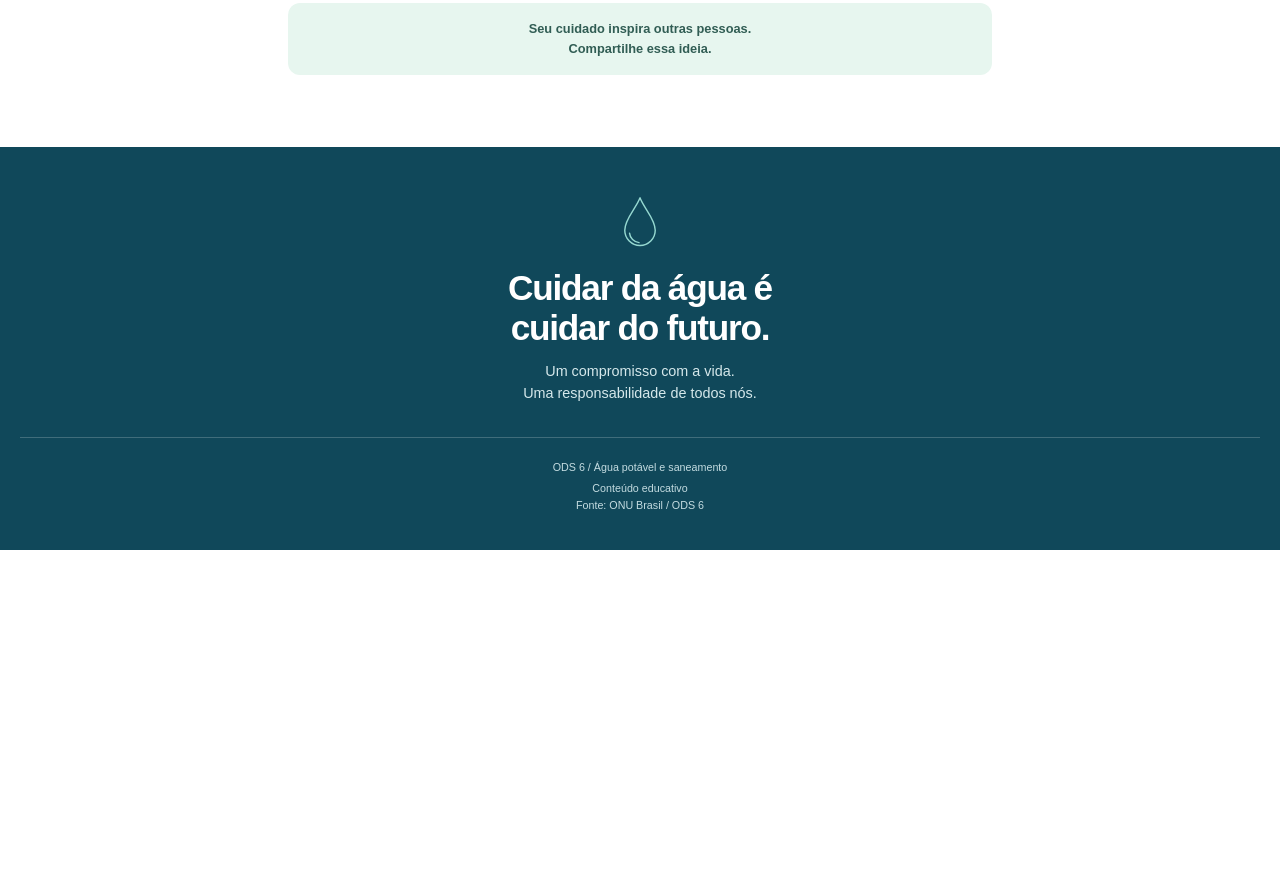
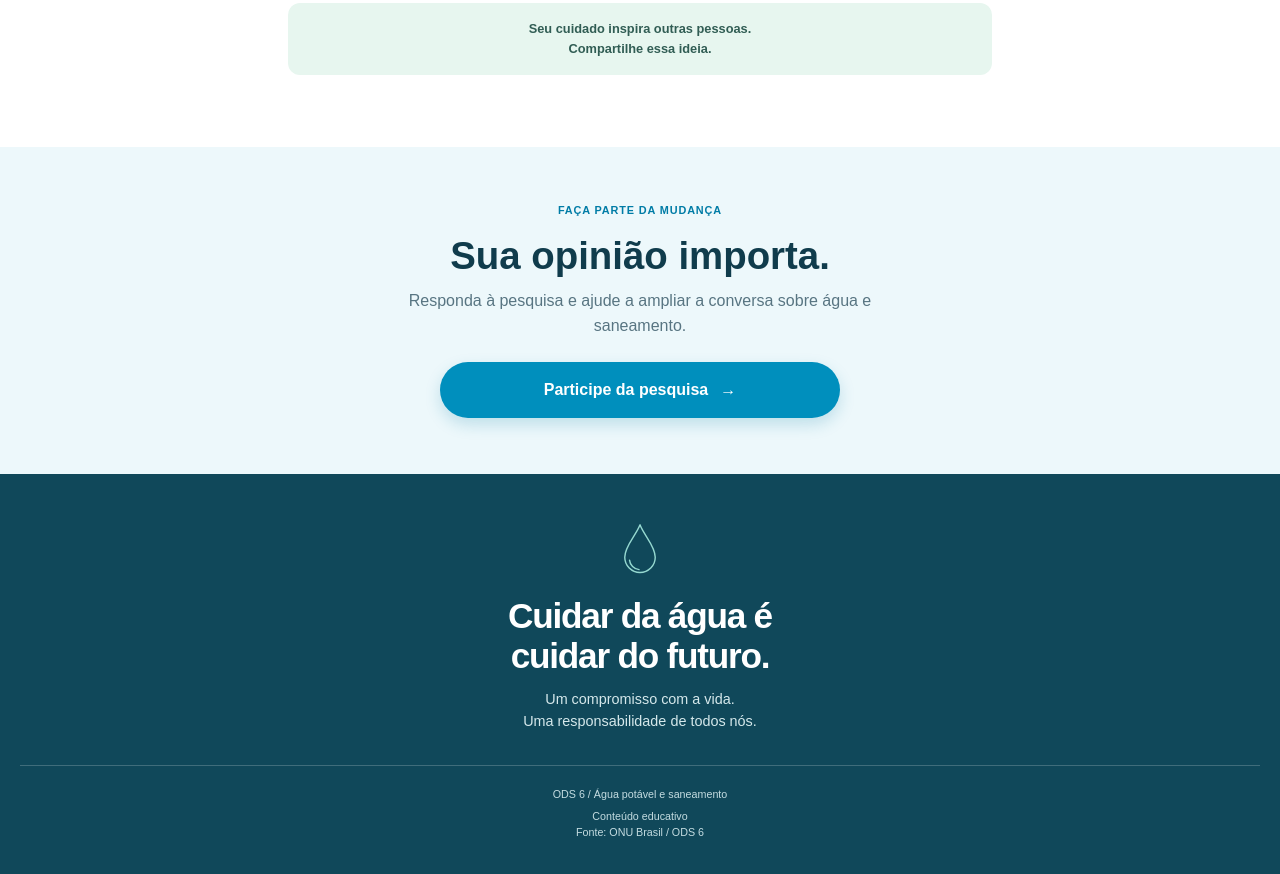
Before and after one commit to codebyisaque/projetoSobreODS, a plain HTML site: page index.html in a window 1280 px wide. Shown: the part 3040-3914 px from the top of the page. Before the commit the page ends 3590 px from the top, so only its background shows below. Drawn offline with Linux system fonts and the light colour scheme.

Commit message:
criado formulario para avaliação

```diff
--- a/css/style.css
+++ b/css/style.css
@@ -816,3 +816,50 @@ h1 {
     transition-duration: 0.01ms !important;
   }
 }
+
+.survey-cta {
+  padding: 3.5rem 1.25rem;
+  background: var(--pale-blue);
+  text-align: center;
+}
+
+.survey-cta-content {
+  width: min(100%, 44rem);
+  margin-inline: auto;
+}
+
+.survey-cta h2 {
+  margin-bottom: 0.75rem;
+  font-size: clamp(1.8rem, 4vw, 2.4rem);
+}
+
+.survey-cta-content > p:not(.eyebrow) {
+  max-width: 32rem;
+  margin: 0 auto 1.5rem;
+  color: var(--muted);
+}
+
+.formulario {
+  display: flex;
+  width: min(100%, 25rem);
+  min-height: 3.5rem;
+  align-items: center;
+  justify-content: center;
+  gap: 0.75rem;
+  margin-inline: auto;
+  border-radius: 999px;
+  padding: 0.8rem 1.5rem;
+  background-color: var(--blue);
+  color: var(--white);
+  box-shadow: 0 0.4rem 1rem rgb(0 124 166 / 20%);
+  font-size: 1rem;
+  font-weight: 700;
+  text-decoration: none;
+  transition: background-color 160ms ease, box-shadow 160ms ease, transform 160ms ease;
+}
+
+.formulario:hover {
+  transform: translateY(-2px);
+  background-color: var(--blue-dark);
+  box-shadow: 0 0.65rem 1.25rem rgb(0 124 166 / 24%);
+}
--- a/index.html
+++ b/index.html
@@ -7,7 +7,7 @@
   <meta name="description" content="Conheça o Objetivo de Desenvolvimento Sustentável 6 e descubra como contribuir para água potável e saneamento para todos.">
   <title>ODS 6 — Água potável e saneamento</title>
   <link rel="stylesheet" href="css/style.css">
-  <script src="/js/script.js" defer></script>
+  <script src="js/script.js" defer></script>
 </head>
 <body>
   <a class="skip-link" href="#conteudo">Pular para o conteúdo</a>
@@ -196,6 +196,18 @@
         <p class="closing-note">Seu cuidado inspira outras pessoas.<br>Compartilhe essa ideia.</p>
       </div>
     </section>
+
+    <section class="survey-cta" aria-labelledby="survey-title">
+      <div class="survey-cta-content">
+        <p class="eyebrow">Faça parte da mudança</p>
+        <h2 id="survey-title">Sua opinião importa.</h2>
+        <p>Responda à pesquisa e ajude a ampliar a conversa sobre água e saneamento.</p>
+        <a class="formulario" href="https://docs.google.com/forms/d/e/1FAIpQLSeWOWGUJ2AvWjwq-E10HwNGkwhJV74HRj9HuEBSFrI0o6EVkg/viewform?usp=publish-editor">
+          Participe da pesquisa <span aria-hidden="true">→</span>
+        </a>
+      </div>
+    </section>
+
   </main>
 
   <footer class="site-footer">
```
